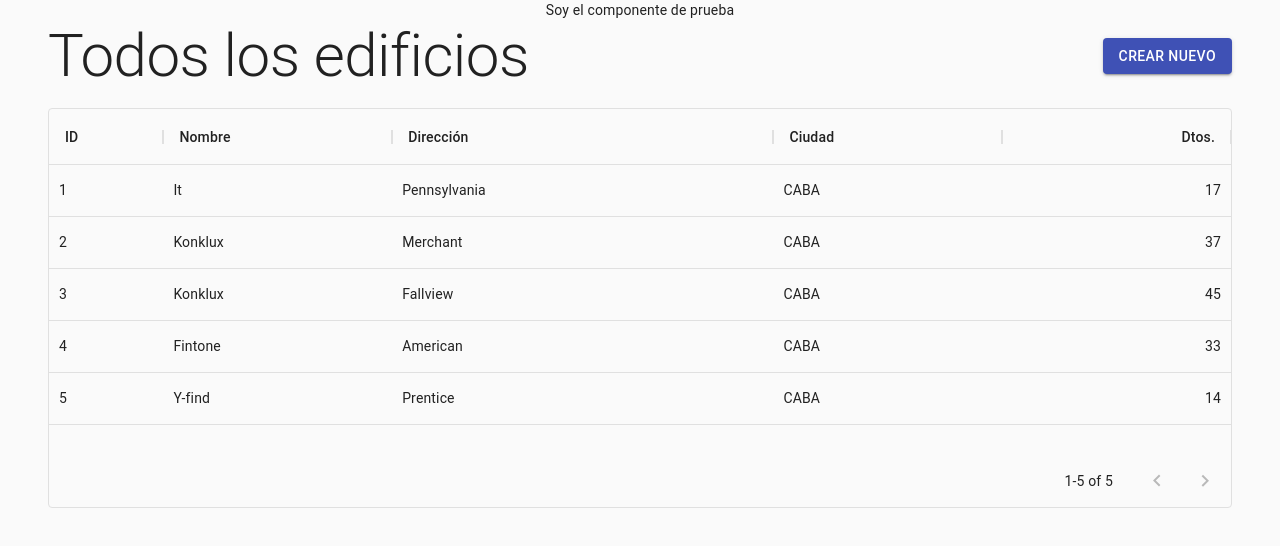
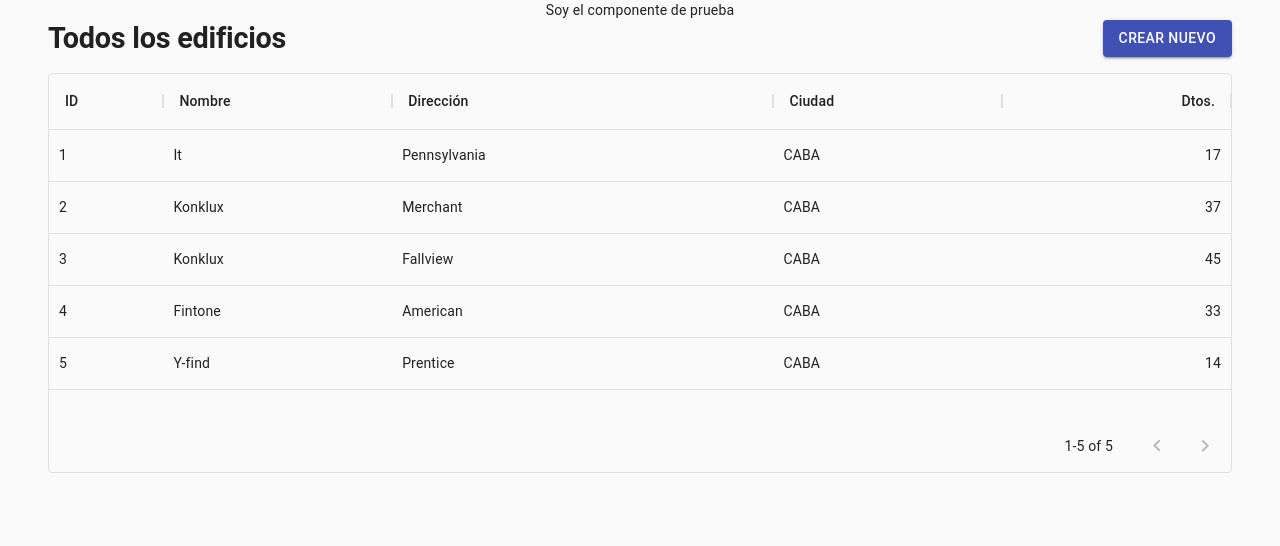
Before and after one commit to Drivello/EDICOM, a React (Create React App) app in the folder client/: page /buildings in a window 1280 px wide. Shown: the top 546 px of the page. Built offline with nearby package versions, Linux system fonts and the light colour scheme.

Commit message:
change import styles and h2.component style

```diff
--- a/client/src/components/Buildings/Buildings.jsx
+++ b/client/src/components/Buildings/Buildings.jsx
@@ -1,15 +1,15 @@
 import React from 'react';
 import BuildingsTable from '../BuildingsTable/BuildingsTable';
-import styles from './styles.css'
 import Container from '@material-ui/core/container';
 import Typography from '@material-ui/core/Typography';
 import Button from '@material-ui/core/Button';
+import './styles.css';
 
 function Buildings() {
     return (
         <Container>
             <div className="componentHeader">
-                <Typography variant="h2" className="componentHeading">
+                <Typography variant="h2" className="componentHeading1">
                     Todos los edificios
                 </Typography>
                 <Button variant="contained" color="primary">Crear nuevo</Button>
--- a/client/src/components/Buildings/styles.css
+++ b/client/src/components/Buildings/styles.css
@@ -4,7 +4,7 @@
     justify-content: space-between;
     margin-bottom: 16px;
 }
-.componentHeading {
+h2.componentHeading1 {
     font-size: 1.8rem;
     margin-right: 16px;
     font-weight: 700;
```
